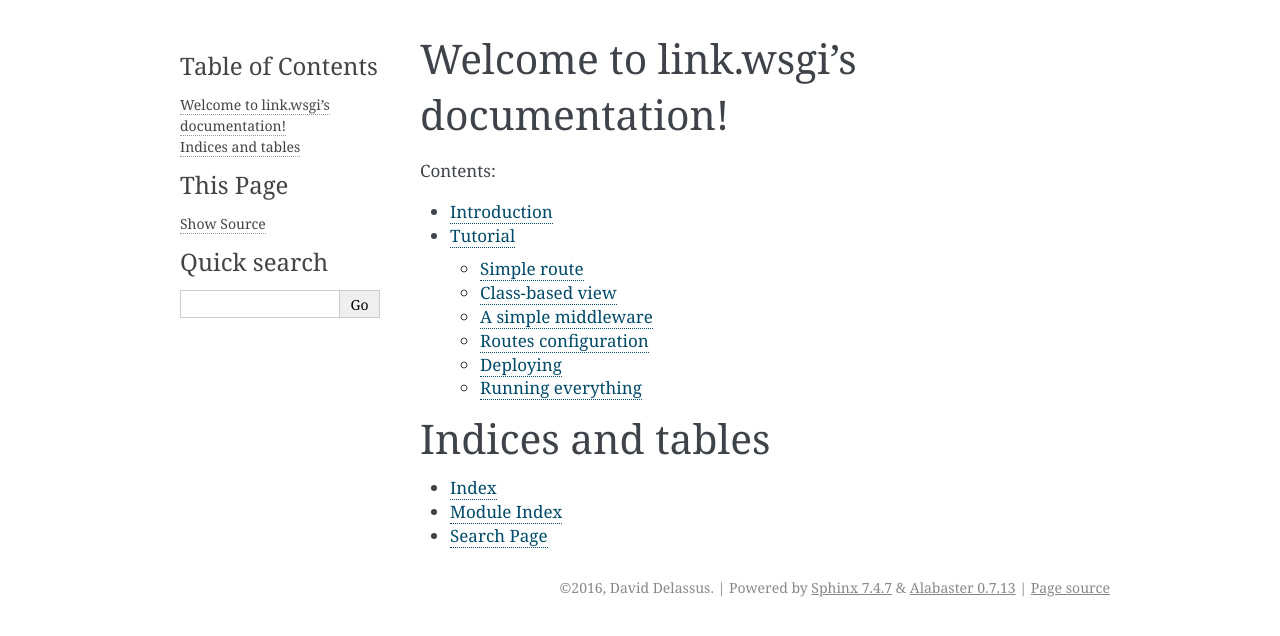
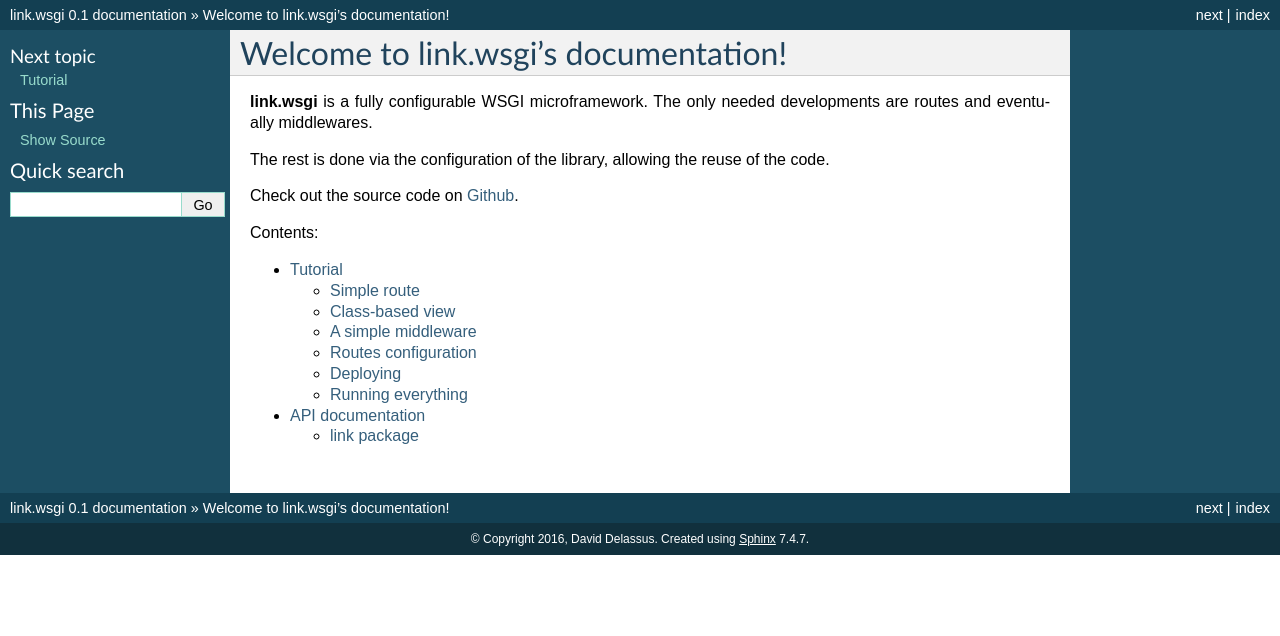
Before and after one commit to linkdd/link.wsgi, a Sphinx documentation site: the page built from doc/source/index.rst, in a window 1280 px wide. Shown: the top 636 px of the page. Built offline with Sphinx 7.4.7, drawn with Linux system fonts in a browser that asks for light colours.

Commit message:
:fix: doc and router missing import

```diff
--- /dev/null
+++ b/doc/source/api/link.rst
@@ -0,0 +1,17 @@
+link package
+============
+
+Subpackages
+-----------
+
+.. toctree::
+
+    link.wsgi
+
+Module contents
+---------------
+
+.. automodule:: link
+    :members:
+    :undoc-members:
+    :show-inheritance:
--- /dev/null
+++ b/doc/source/api/modules.rst
@@ -0,0 +1,7 @@
+API documentation
+=================
+
+.. toctree::
+   :maxdepth: 4
+
+   link
--- a/doc/source/conf.py
+++ b/doc/source/conf.py
@@ -111,7 +111,7 @@ todo_include_todos = False
 
 # The theme to use for HTML and HTML Help pages.  See the documentation for
 # a list of builtin themes.
-html_theme = 'alabaster'
+html_theme = 'default'
 
 # Theme options are theme-specific and customize the look and feel of a theme
 # further.  For a list of options available for each theme, see the
--- a/doc/source/index.rst
+++ b/doc/source/index.rst
@@ -6,17 +6,21 @@
 Welcome to link.wsgi's documentation!
 =====================================
 
+**link.wsgi** is a fully configurable WSGI microframework. The only needed
+developments are routes and eventually middlewares.
+
+The rest is done via the configuration of the library, allowing the reuse of
+the code.
+
+Check out the source code on Github_.
+
+.. _Github: (https://github.com/linkdd/link.wsgi
+
+
 Contents:
 
 .. toctree::
    :maxdepth: 2
 
-   intro
    tutorial
-
-Indices and tables
-==================
-
-* :ref:`genindex`
-* :ref:`modindex`
-* :ref:`search`
+   api/modules
```
Also changed, not shown: doc/source/api/link.wsgi.rst (added, +76 -0 lines), doc/source/intro.rst (deleted, +0 -10 lines), doc/source/tutorial.rst (+14 -12 lines), 1 other file.
